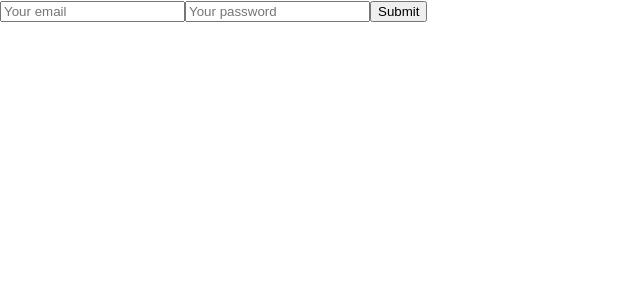
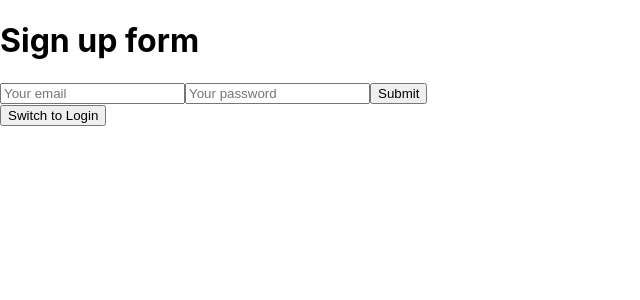
Before and after one commit to dameradev/erasmus_social_react, a React (Create React App) app: page / in a window 1280 px wide. Shown: the top 300 px of the page, without its empty margins (0-640 px from the left). Built offline with nearby package versions, Linux system fonts and the light colour scheme.

Commit message:
Changing from signup to login state

```diff
--- a/src/containers/Auth/Auth.js
+++ b/src/containers/Auth/Auth.js
@@ -23,7 +23,14 @@ class Auth extends Component {
         },
         value: ""
       }
-    }
+    },
+    isSignup: true
+  };
+
+  isSignupHandler = () => {
+    this.setState(prevState => {
+      return { isSignup: !prevState.isSignup };
+    });
   };
 
   inputChangedHandler = (event, elementId) => {
@@ -38,6 +45,11 @@ class Auth extends Component {
     this.setState({ fields: updatedFields });
   };
 
+  formSubmitHandler = e => {
+    e.preventDefault();
+    console.log(this.state);
+  };
+
   render() {
     const filedsArr = [];
     for (let key in this.state.fields) {
@@ -45,6 +57,7 @@ class Auth extends Component {
     }
 
     const form = filedsArr.map(element => {
+      console.log(element.config);
       return (
         <Input
           key={element.id}
@@ -59,10 +72,16 @@ class Auth extends Component {
 
     return (
       <div className={classes.Auth}>
+        <h1>{this.state.isSignup ? "Sign up" : "Login"} form</h1>
         <form className={classes.Form}>
           {form}
-          <Button clicked={this.orderHandler}>Submit</Button>
+          <Button clicked={e => this.formSubmitHandler(e)}>Submit</Button>
         </form>
+
+        <Button clicked={this.isSignupHandler}>
+          {" "}
+          Switch to {this.state.isSignup ? "Login" : "Sign up"}
+        </Button>
       </div>
     );
   }
```
